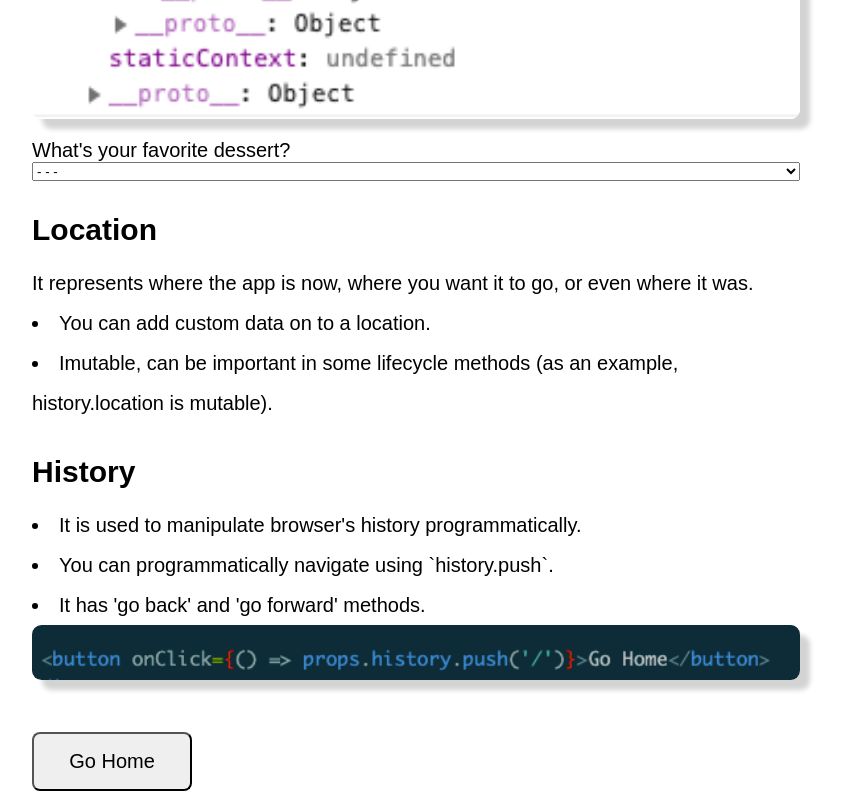
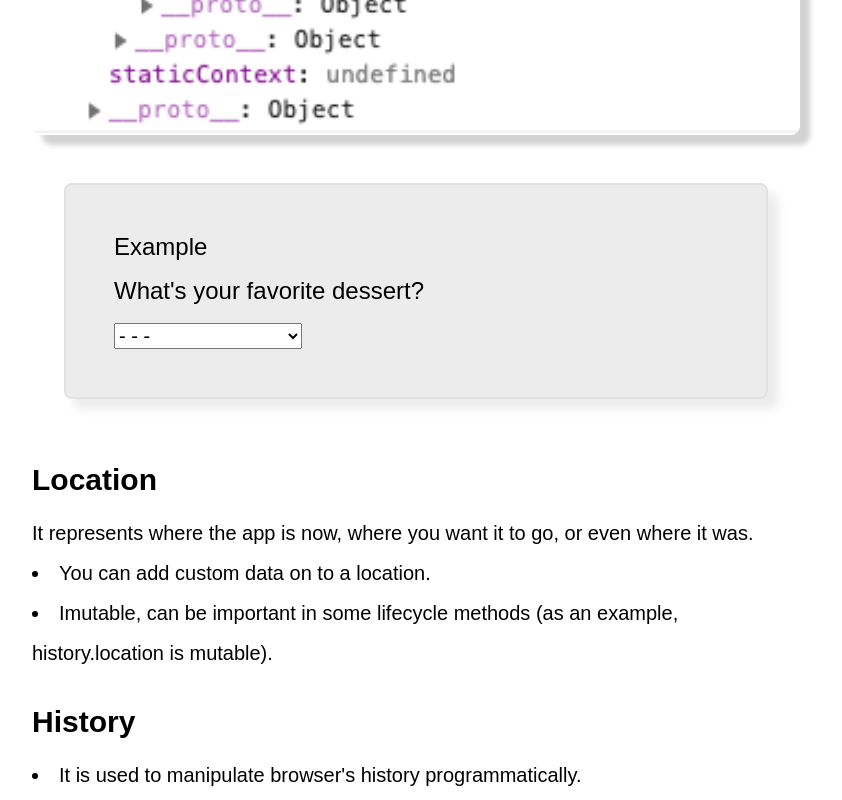
Before and after one commit to kishnparbadia1/react-router-live-demo, a React (Create React App) app: page /route-props in a window 1280 px wide. Shown: the part 940-1740 px from the top of the page, without its empty margins (224-1066 px from the left). Built offline with nearby package versions, Linux system fonts and the light colour scheme.

Commit message:
more stuff

```diff
--- a/src/App.css
+++ b/src/App.css
@@ -42,7 +42,8 @@ img {
   object-fit: contain;
   width: 100%;
   height: 100%;
-  margin-bottom: 1em;
+  margin-bottom: 1rem;
+  margin-top: 1rem;
   border-radius: .6rem;
   box-shadow: 10px 10px 5px lightgrey;
 }
@@ -95,3 +96,33 @@ button:hover{
 a:visited {
   color: rgba(0, 0, 0, 0.646);
 }
+
+.example>div{
+  font-size: 1.5rem;
+  margin-bottom: 1rem;
+  margin-top: 1rem;
+}
+
+select {
+  font-size: 1.25rem;
+}
+
+.example {
+  margin: 2rem;
+  padding: 3rem;
+  box-shadow: 10px 10px 10px rgba(211, 211, 211, 0.434);
+  border: .125rem solid rgba(211, 211, 211, 0.434);
+  border-radius: .5rem;
+  font-size: 1.5rem;
+  background-color: rgba(211, 211, 211, 0.434);
+}
+
+.example>button{
+  display: block;
+}
+
+.favorite-dessert {
+  margin:auto;
+  width: 500px;
+  max-height: 500px;
+}
--- a/src/BrowserRouter.js
+++ b/src/BrowserRouter.js
@@ -12,6 +12,8 @@ function BrowserRouter() {
         </li>
       </ul>
       <img src="/browserrouter.png" alt="screenshot browser router" />
+      <h2>Documentation</h2>
+      <a href="https://reacttraining.com/react-router/web/api/BrowserRouter" target="_blank" rel="noopener noreferrer">React training - Browser Router</a>
     </div>
   );
 }
--- a/src/FavoriteDessert.js
+++ b/src/FavoriteDessert.js
@@ -11,7 +11,7 @@ function FavoriteDessert(props) {
   };
   return (
     <div className="container">
-      <img src={myFavoriteDessert[props.match.params.dessertId]} alt="random desserts"></img>
+      <img src={myFavoriteDessert[props.match.params.dessertId]} alt="random desserts" className="favorite-dessert"></img>
       <div></div>
     </div>
   );
--- a/src/RouteProps.js
+++ b/src/RouteProps.js
@@ -22,6 +22,8 @@ function RouteProps(props) {
         </li>
       </ul>
       <img src="/match.png" alt="match code snippet"></img>
+      <div className="example">Example
+
         <div>What's your favorite dessert?</div>
         <select
           onChange={e => {
@@ -37,6 +39,7 @@ function RouteProps(props) {
           <option value="4">Cookies</option>
           <option value="5">Apple pie</option>
         </select>
+      </div>
 
       <h2>Location</h2>
       <p>
@@ -54,10 +57,12 @@ function RouteProps(props) {
       <li>You can programmatically navigate using `history.push`.</li>
       <li>It has 'go back' and 'go forward' methods.</li>
       <img src="/history.png" alt="history code snippet"></img>
-      <button onClick={() => props.history.push("/")}>Go Home</button>
+      <div className="example">Example
+      <button onClick={() => props.history.push("/")}>Go Home</button></div>
       <h2>Documentation</h2>
       <a
         href="https://reacttraining.com/react-router/web/api/Route/route-props"
+        rel="noopener noreferrer"
         target="_blank"
       >
         React Training, Route Props
--- a/src/SwitchRoute.js
+++ b/src/SwitchRoute.js
@@ -33,6 +33,10 @@ function SwitchRoute() {
       </p>
       <h3>Route render</h3>
       <p>You can pass in a function to be called when the location matches. Whatever the function returns is rendered.</p>
+      <img src="/switch-route.png" alt="switch-route code snippet" />
+      <h2>Documentation</h2>
+      <a href="https://reacttraining.com/react-router/web/api/Switch" target="_blank" rel="noopener noreferrer">React training - Switch</a>
+      <a href="https://reacttraining.com/react-router/web/api/Route" target="_blank" rel="noopener noreferrer">React training - Route</a>
     </div>
   );
 }
```
Lines whose indentation alone changed are shown as unchanged.
